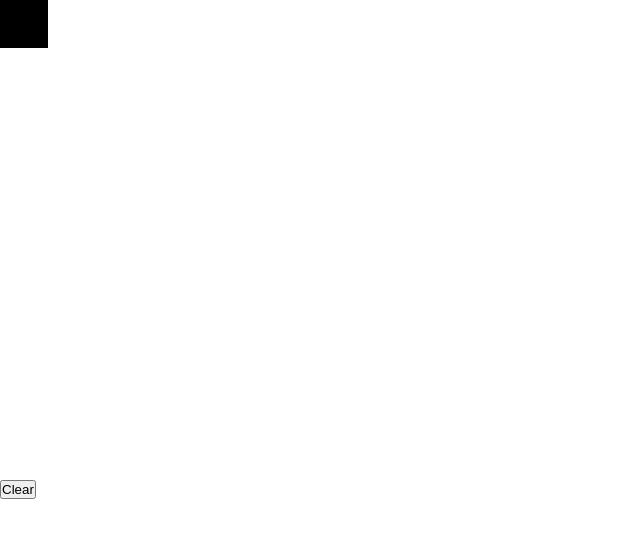
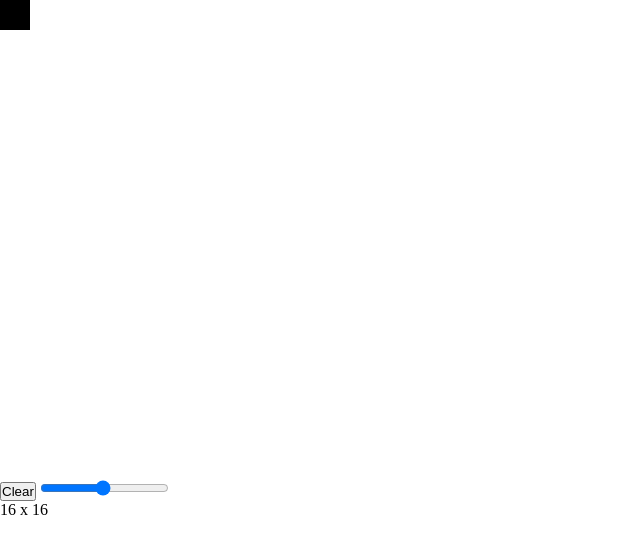
Before and after one commit to veotaar/odin-etch-a-sketch, a plain HTML site: page index.html in a window 1280 px wide. Shown: the whole page, without its empty margins (0-640 px from the left). Drawn offline with Linux system fonts and the light colour scheme.

Commit message:
add slider

```diff
--- a/index.html
+++ b/index.html
@@ -12,5 +12,8 @@
   <div class="grid"></div>
 
   <button id="clear" onclick="clearPad()">Clear</button>
+
+  <input type="range" min="1" max="32" class="slider">
+  <div class="slider-value"></div>
 </body>
 </html>
--- a/index.js
+++ b/index.js
@@ -1,7 +1,17 @@
+let divAmount = 16;
+const container = document.querySelector(".grid");
+
+const slider = document.querySelector(".slider");
+console.log(slider);
+const sliderValue = document.querySelector(".slider-value");
+
+sliderValue.innerText = slider.value;
 
 function createDivs(n) {
 
-  const container = document.querySelector(".grid");
+  while(container.firstChild) {
+    container.removeChild(container.firstChild);
+  }
 
   container.style.gridTemplateColumns = `repeat(${n}, 1fr)`;
   container.style.gridTemplateRows = `repeat(${n}, 1fr)`;
@@ -16,9 +26,19 @@ function createDivs(n) {
 
 }
 
-createDivs(10);
+createDivs(divAmount);
+slider.value = divAmount;
+sliderValue.innerText = `${slider.value} x ${slider.value}`;
+
+console.log(container);
 
 function clearPad() {
   const blocks = Array.from(document.querySelectorAll(".block"));
   blocks.forEach(block => block.classList.remove("etch"));
 }
+
+slider.oninput = function() {
+  let divs = this.value;
+  sliderValue.innerText = `${divs} x ${divs}`;
+  createDivs(this.value);
+}
```
